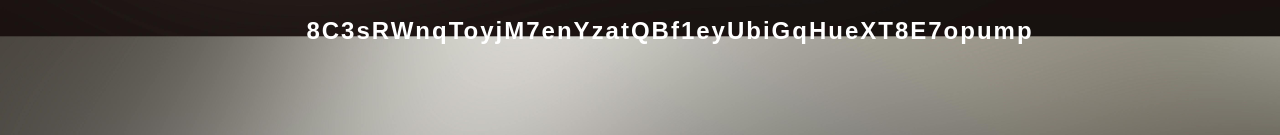
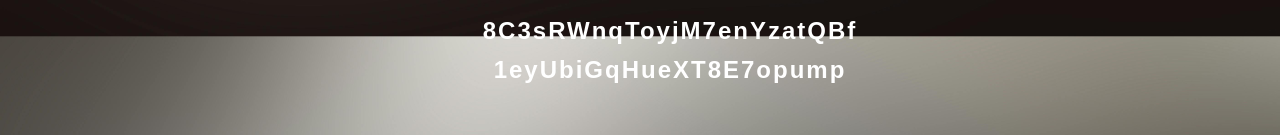
Before and after one commit to Websitedesignerx/larry, a plain HTML site: page index.html in a window 1280 px wide. Shown: the part 817-952 px from the top of the page. Drawn offline with Linux system fonts and the light colour scheme; no server answers; a script that the page names is missing; a web font is replaced by a local one.

Commit message:
Add files via upload

```diff
--- a/index.html
+++ b/index.html
@@ -257,8 +257,8 @@
       <div class="welcome">
         <div class="heading-wrap">
           <div class="margin-bottom-m">
-    <h4>8C3sRWnqToyjM7enYzatQBf1eyUbiGqHueXT8E7opump</h4>
-
+    <h4>8C3sRWnqToyjM7enYzatQBf</h4>
+    <h4>1eyUbiGqHueXT8E7opump</h4>
 
 
     </div>
```
